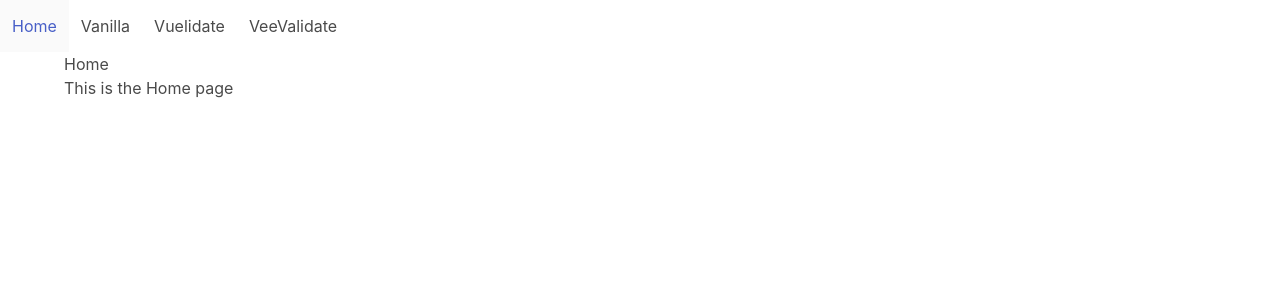
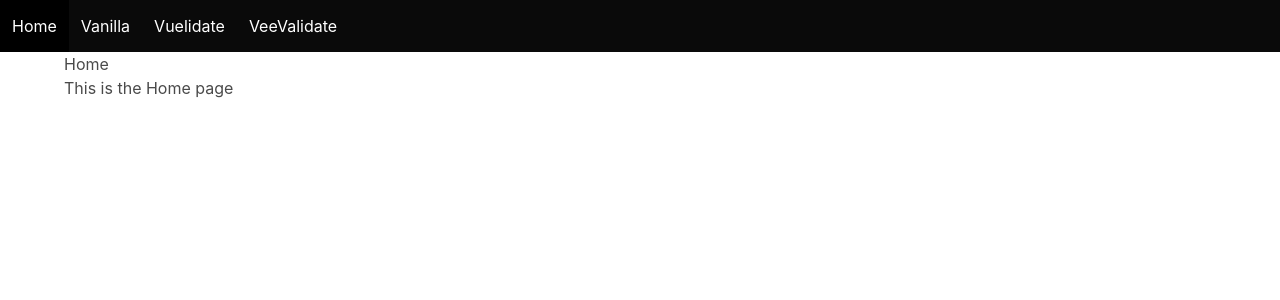
Before and after one commit to loicdekester/vue-form-validate, a Vue app: page /#/ in a window 1280 px wide. Shown: the top 300 px of the page. Built offline with nearby package versions, Linux system fonts and the light colour scheme.

Commit message:
black header

```diff
--- a/src/components/TheHeader.vue
+++ b/src/components/TheHeader.vue
@@ -1,5 +1,5 @@
 <template>
-  <nav class="navbar">
+  <nav class="navbar is-black">
     <div class="navbar-menu">
       <div class="navbar-start">
         <router-link to="/home" class="navbar-item">
```
